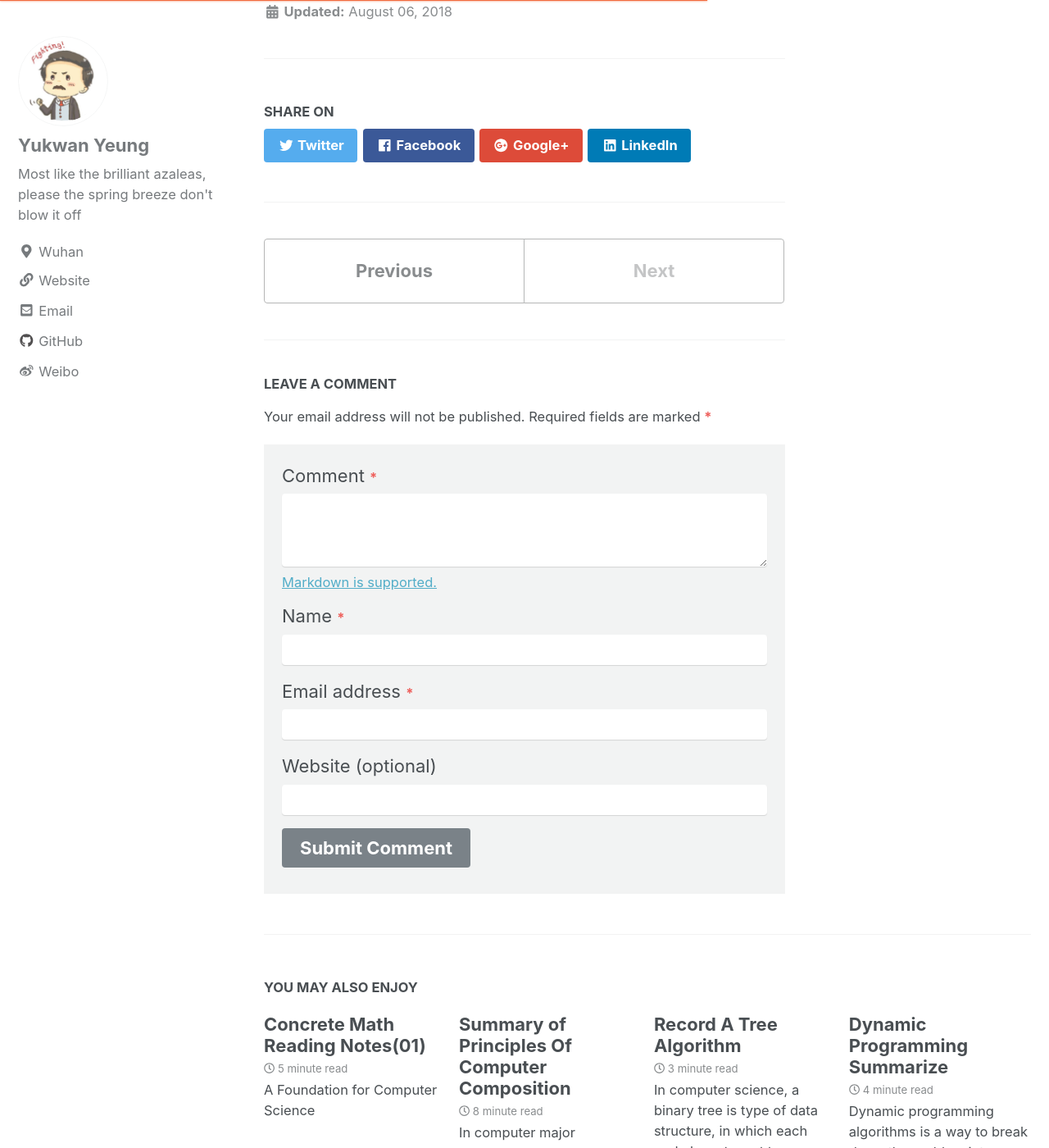
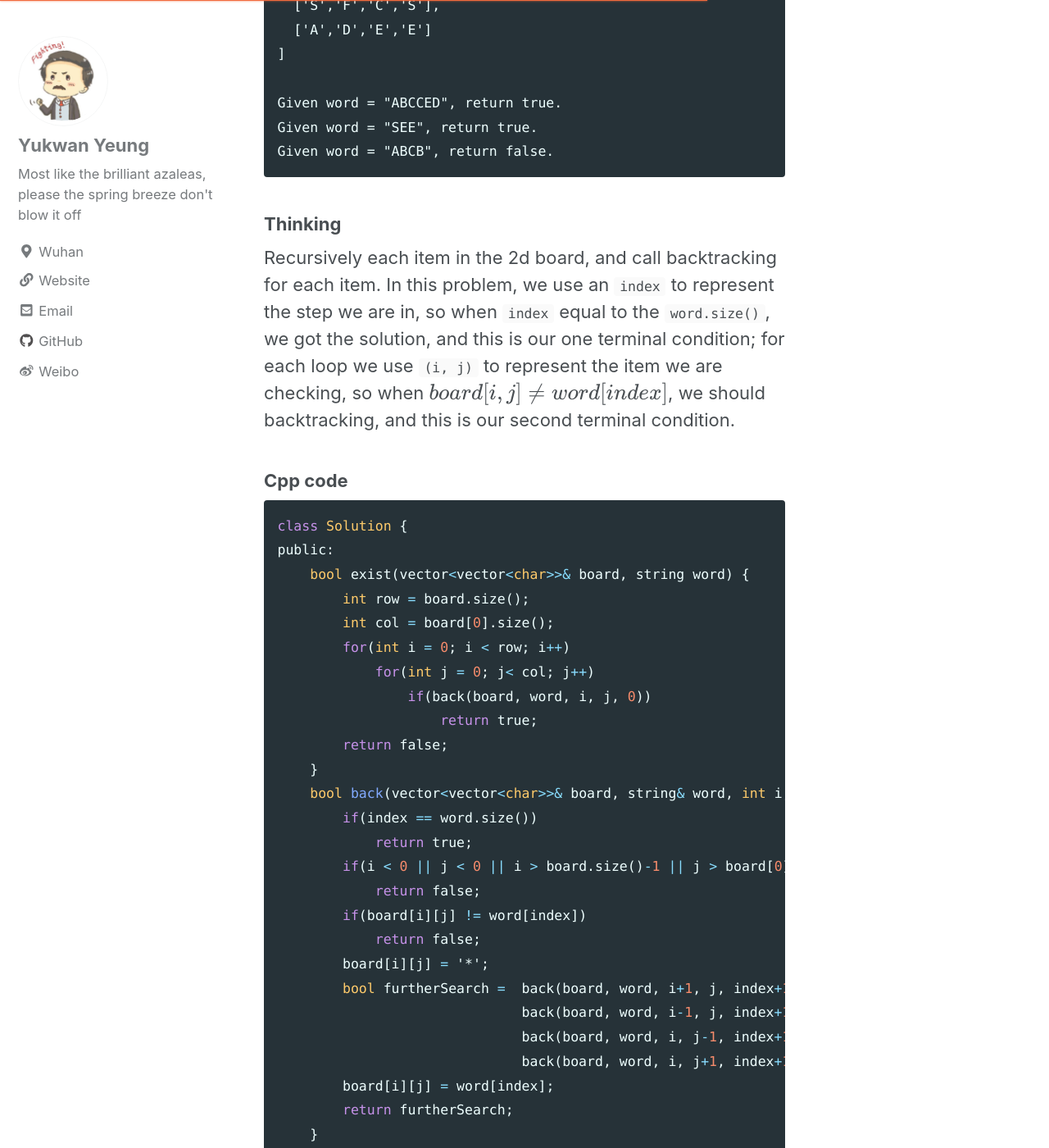
Before and after one commit to YuunYang/blog, a Jekyll site: the page built from _posts/2018-08-06-backtracking.md, in a window 1280 px wide and 1400 px high, scrolled down 4877 px. Shown: the whole window at 82% size. Built offline with Jekyll 4.4.1, drawn with Linux system fonts in a browser that asks for light colours; nearby versions of some CDN libraries; formulas are drawn with MathJax 3; some of the changed text lies outside the part shown.

Commit message:
backtracking and fix link

````diff
--- a/_posts/2018-08-06-backtracking.md
+++ b/_posts/2018-08-06-backtracking.md
@@ -90,16 +90,71 @@ void search(int cur) {
 ```
 [Cpp code file](/assets/files/nqueue.cpp)
 
+## Leetcode Problem
+
+`
+Given a 2D board and a word, find if the word exists in the grid. The word can be constructed from letters of sequentially adjacent cell, where "adjacent" cells are those horizontally or vertically neighboring. The same letter cell may not be used more than once.`
+
+Example:
+```
+board =
+[
+  ['A','B','C','E'],
+  ['S','F','C','S'],
+  ['A','D','E','E']
+]
+
+Given word = "ABCCED", return true.
+Given word = "SEE", return true.
+Given word = "ABCB", return false.
+```
+
+### Thinking
+
+Recursively each item in the 2d board, and call backtracking for each item. In this problem, we use an `index` to represent the step we are in, so when `index` equal to the `word.size()`, we got the solution, and this is our one terminal condition; for each loop we use `(i, j)` to represent the item we are checking, so when $$board[i, j]\neq word[index]$$, we should backtracking, and this is our second terminal condition.
+
+### Cpp code
+
+```cpp
+class Solution {
+public:
+    bool exist(vector<vector<char>>& board, string word) {
+        int row = board.size();
+        int col = board[0].size();
+        for(int i = 0; i < row; i++)
+            for(int j = 0; j< col; j++)
+                if(back(board, word, i, j, 0))
+                    return true;
+        return false;
+    }
+    bool back(vector<vector<char>>& board, string& word, int i, int j, int index) {
+        if(index == word.size())
+            return true;
+        if(i < 0 || j < 0 || i > board.size()-1 || j > board[0].size()-1) // boundary of board
+            return false;
+        if(board[i][j] != word[index])
+            return false;
+        board[i][j] = '*';
+        bool furtherSearch =  back(board, word, i+1, j, index+1) ||
+                              back(board, word, i-1, j, index+1) ||
+                              back(board, word, i, j-1, index+1) ||
+                              back(board, word, i, j+1, index+1);
+        board[i][j] = word[index];
+        return furtherSearch;
+    }
+};
+```
+
 ## References
 
 Some essay, blog or question referred above.
 
-- [hackerearth Recursion and Backtracking]('https://www.hackerearth.com/zh/practice/basic-programming/recursion/recursion-and-backtracking/tutorial/')
-- [Backtracking illinois]('http://jeffe.cs.illinois.edu/teaching/algorithms/notes/03-backtracking.pdf')
-- [Leetcode No.79. Word Search]('https://leetcode.com/problems/word-search/description/')
-- [算法竞赛入门经典]('http://www.xwood.net/docs/pdf/%E7%AE%97%E6%B3%95%E7%AB%9E%E8%B5%9B%E5%85%A5%E9%97%A8%E7%BB%8F%E5%85%B8_%E7%AC%AC2%E7%89%88_201703071237.pdf')
+- [hackerearth Recursion and Backtracking][hackerearth Recursion and Backtracking]
+- [Backtracking illinois][Backtracking illinois]
+- [Leetcode No.79. Word Search][Leetcode No.79. Word Search]
+- [算法竞赛入门经典][算法竞赛入门经典]
 
-[hackerearth Recursion and Backtracking]:https://www.hackerearth.com/zh/practice/basic-programming/recursion/recursion-and-backtracking/tutorial/')
-[Backtracking illinois]:http://jeffe.cs.illinois.edu/teaching/algorithms/notes/03-backtracking.pdf')
-[Leetcode No.79. Word Search]:https://leetcode.com/problems/word-search/description/')
-[算法竞赛入门经典]: 'http://www.xwood.net/docs/pdf/%E7%AE%97%E6%B3%95%E7%AB%9E%E8%B5%9B%E5%85%A5%E9%97%A8%E7%BB%8F%E5%85%B8_%E7%AC%AC2%E7%89%88_201703071237.pdf'
+[hackerearth Recursion and Backtracking]:https://www.hackerearth.com/zh/practice/basic-programming/recursion/recursion-and-backtracking/tutorial/
+[Backtracking illinois]:http://jeffe.cs.illinois.edu/teaching/algorithms/notes/03-backtracking.pdf
+[Leetcode No.79. Word Search]:https://leetcode.com/problems/word-search/description/
+[算法竞赛入门经典]: http://www.xwood.net/docs/pdf/%E7%AE%97%E6%B3%95%E7%AB%9E%E8%B5%9B%E5%85%A5%E9%97%A8%E7%BB%8F%E5%85%B8_%E7%AC%AC2%E7%89%88_201703071237.pdf
````
Also changed, not shown: _posts/1997-02-18-backtracking-cn.md (+8 -8 lines), _posts/2018-08-01-principles-of-computer-composition.md (+2 -2 lines).
